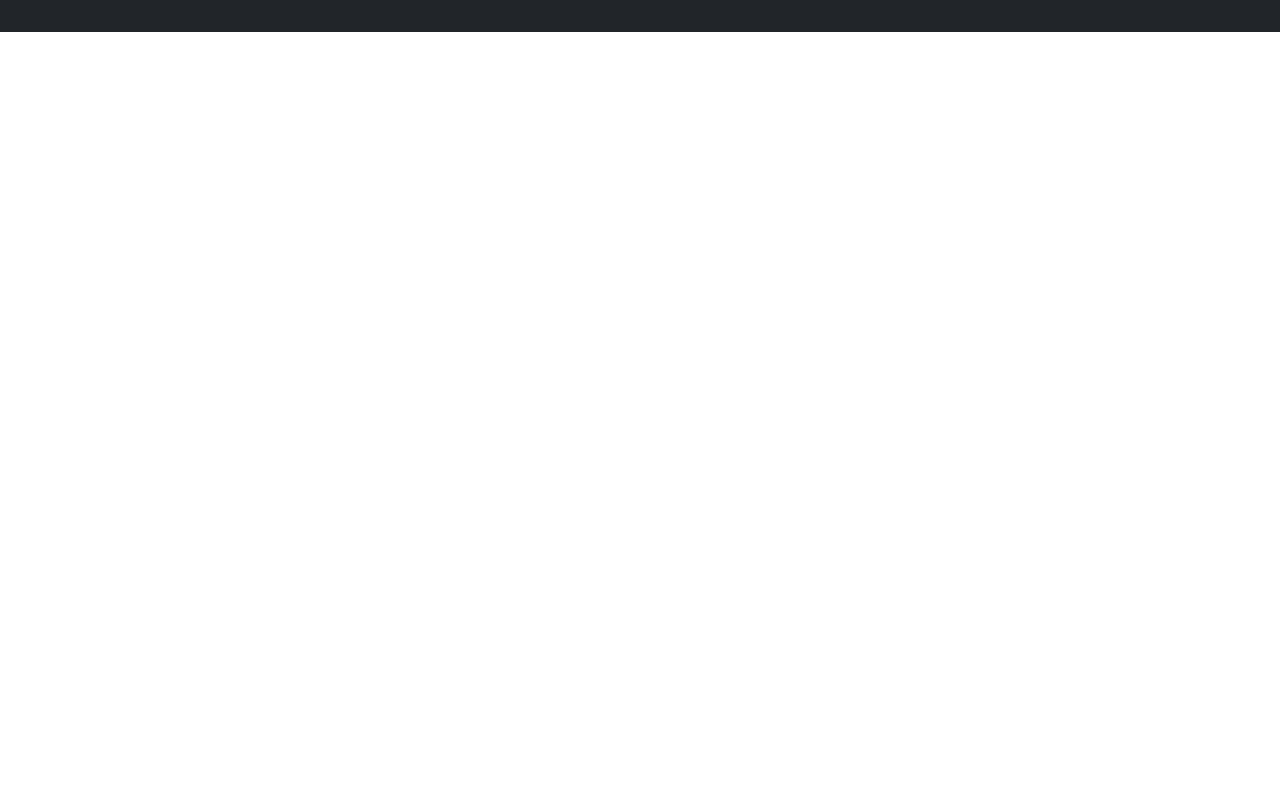
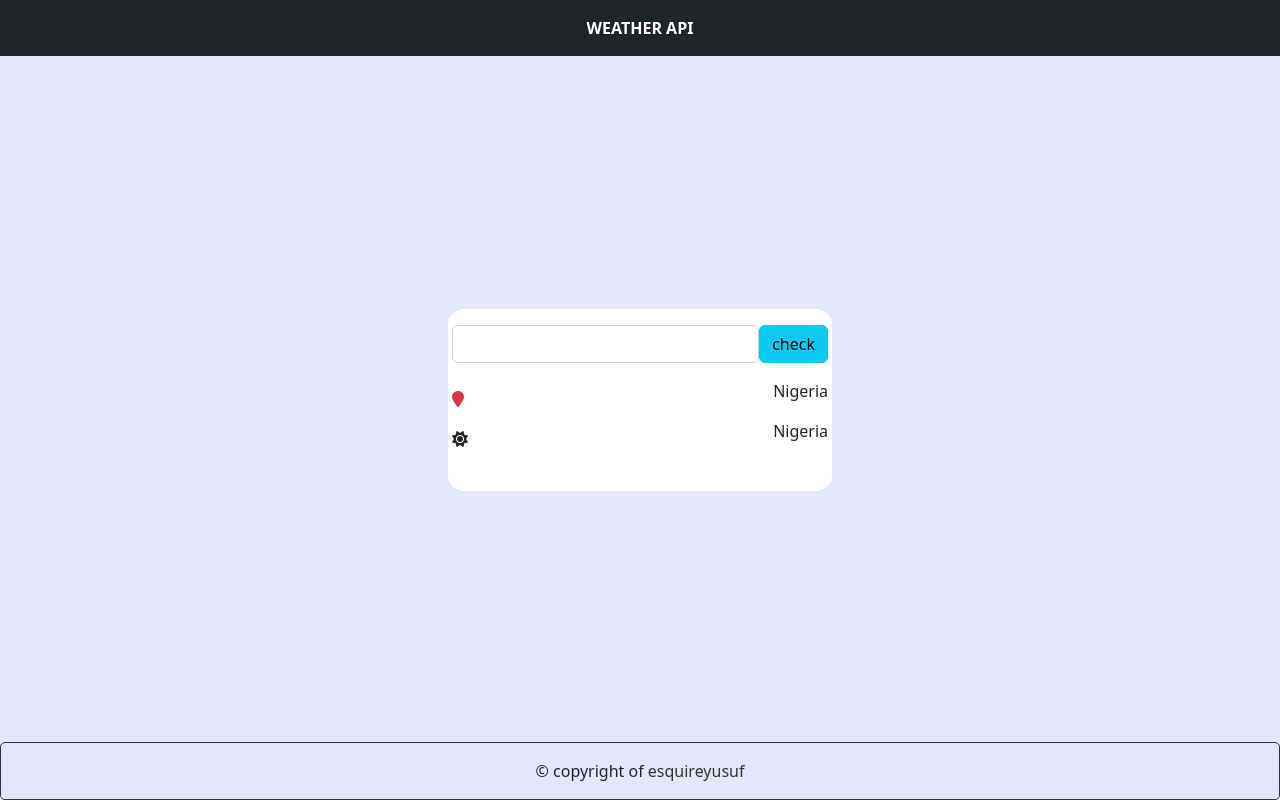
Before and after one commit to TOLUWALASE11/weatherapi, a plain HTML site: page index.html in a window 1280 px wide. Drawn offline with Linux system fonts and the light colour scheme.

Commit message:
card weather done

```diff
--- a/index.html
+++ b/index.html
@@ -11,7 +11,28 @@
     <link rel="stylesheet" href="./style.css">
 </head>
 <body>
-    <header class="text-white fw-bold bg-dark text-center p-3"></header>
+    <header class="text-white fw-bold bg-dark text-center p-3">WEATHER API</header>
+
+    <main class="py-3 px-1">
+        <div class="d-flex">
+            <input type="text" class="form-control">
+            <button class="btn btn-info">check</button>
+        </div>
+
+    <div class="info my-3">
+
+
+        <div class="d-flex justify-content-between align-items-center">
+            <i class="fa-solid fa-map-marker text-danger"></i>
+            <p>Nigeria</p>
+        </div>
+       <div class="d-flex justify-content-between align-items-center">
+            <i class="fa-solid fa-sun text"></i>
+            <p>Nigeria</p>
+    </div>
+    </main>
+
+    <footer class="text-center">&copy; copyright of <a href="https://esquireyusuf.ml">esquireyusuf</a></footer>
     <script src="./bootstrap.bundle.min.js"></script>
     <script src="./jquery-3.6.1.js"></script>
 </body>
--- a/style.css
+++ b/style.css
@@ -3,3 +3,31 @@
   margin: 0;
   box-sizing: border-box;
 }
+
+a{
+    text-decoration: none;
+    color:#333
+}
+
+footer{
+    border:1px solid #333;
+    border-radius: 5px;
+    padding: 1rem;
+    position: absolute;
+    bottom: 0;
+    width:100%;
+}
+body{
+    background-color: lavender;
+}
+main{
+    min-width: 30vw;
+    background-color: #fff;
+    border-radius: 1rem;
+    margin: auto;
+    top:50vh;
+    left:50vw;
+    position: absolute;
+    transform: translate(-50%, -50%);
+
+}
```
